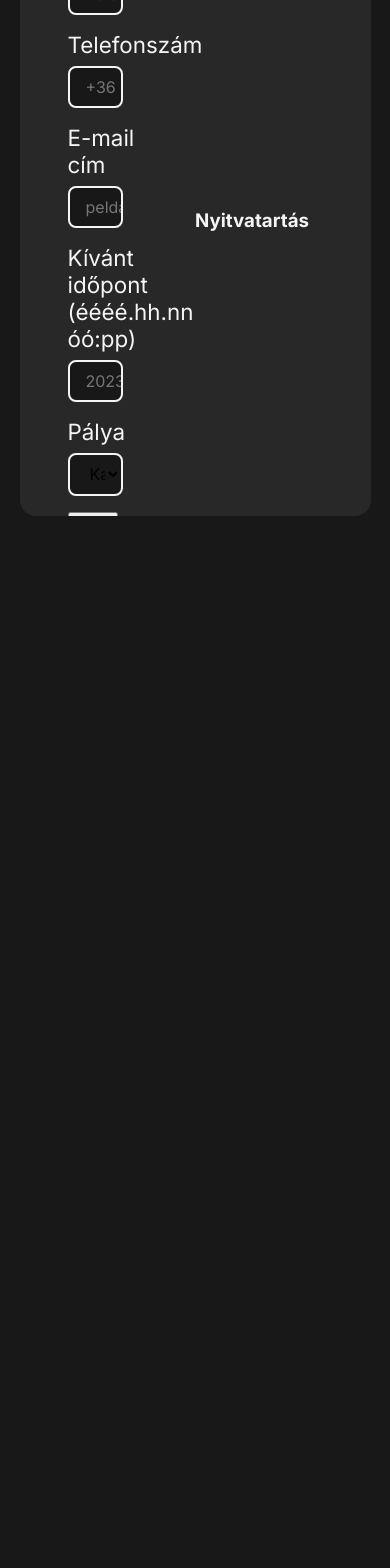
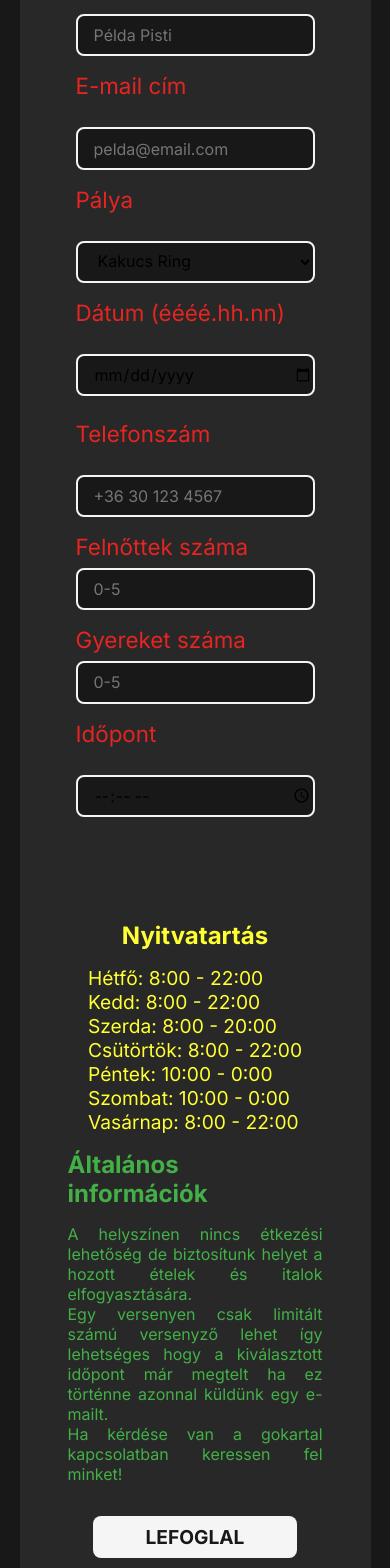
Before and after one commit to Mylan1173/apoapsis-website, a Next.js app: page /foglalas in a window 390 px wide. Shown: the part 280-1848 px from the top of the page. Before the commit the page ends 844 px from the top, so only its background shows below. Built offline with nearby package versions, Linux system fonts and the light colour scheme.

Commit message:
Foglalas 1.0

```diff
--- a/app/SlideImage.jsx
+++ b/app/SlideImage.jsx
@@ -1,4 +1,4 @@
-"use client"
+/* "use client"
 
 import Image from 'next/image'
 import { useState, useEffect, useRef } from 'react'
@@ -20,6 +20,6 @@ export default function SlideImage({ style, src }) {
     })
 
     return (
-        <Image src={src} className={style} ref={image} style={{ transform: [`translateX(${-image.width * })`] }} />
+        <Image src={src} className={style} ref={image} style={{ transform: [`translateX(${-image.width})`] }} />
     )
-}
+} */
--- a/app/foglalas/fogalalas.module.css
+++ b/app/foglalas/fogalalas.module.css
@@ -1,7 +1,7 @@
 .title {
   margin-top: 12vh;
   text-align: center;
-  font-size: 2.5rem;
+  font-size: 2rem;
   color: whitesmoke;
   margin-bottom: 2rem;
 }
@@ -20,7 +20,28 @@
 }
 
 .left {
-  width: 50%;
+  width: 60%;
+  display: flex;
+  flex-direction: row;
+  justify-content: center;
+  align-items: flex-start;
+  padding: 3rem;
+  gap: 1rem;
+  color: var(--mario);
+}
+
+.col1 {
+  width: 60%;
+  display: flex;
+  flex-direction: column;
+  justify-content: center;
+  align-items: flex-start;
+  padding: 3rem;
+  gap: 1rem;
+}
+
+.col2 {
+  width: 40%;
   display: flex;
   flex-direction: column;
   justify-content: center;
@@ -31,7 +52,7 @@
 
 .left input,
 .left select {
-  width: 70%;
+  width: 100%;
   height: 5vh;
   border-radius: 0.5rem;
   border: 2px solid whitesmoke;
@@ -53,7 +74,7 @@
   caret-color: var(--mario);
 }
 
-.left > div {
+.left div {
   display: flex;
   flex-direction: column;
   width: 100%;
@@ -64,9 +85,158 @@
   margin-bottom: 0.5rem;
 }
 
-.left > button {
+.right {
+  width: 40%;
+  display: flex;
+  flex-direction: column;
+  justify-content: center;
+  align-items: flex-start;
+  gap: 1rem;
+  margin-right: 3rem;
+  padding-right: 3rem;
 }
 
-.right {
-  width: 50%;
+.right > .buttonbox {
+  width: 70%;
+  display: grid;
+  place-items: center;
+  margin-left: auto;
+  margin-right: auto;
 }
+
+.right button {
+  background-color: whitesmoke;
+  color: var(--bg);
+  border: none;
+  border-radius: 0.5rem;
+  height: 5vh;
+  width: 60%;
+  font-size: 1.2rem;
+  text-transform: uppercase;
+  font-weight: 700;
+  font-family: "inter";
+  margin-top: 1rem;
+  transition: 100ms all ease-in-out;
+}
+
+@media (hover: hover) {
+  .right button:is(:hover, :active) {
+    transform: scale(105%);
+    cursor: pointer;
+  }
+}
+
+.right h3 {
+  font-size: 1.5rem;
+  font-weight: 700;
+}
+
+.right > ul {
+  list-style: none;
+  font-size: 1.2rem;
+}
+
+.right > p {
+  text-align: justify;
+}
+
+@media screen and (max-width: 1500px) {
+  .form {
+    width: 90%;
+    height: fit-content;
+    background-color: var(--tiregray);
+    margin-left: auto;
+    margin-right: auto;
+    margin-bottom: 5vw;
+    border-radius: 1rem;
+    display: flex;
+    flex-direction: column;
+    justify-content: center;
+    align-items: center;
+  }
+
+  .left {
+    width: 100%;
+  }
+
+  .right {
+    width: 100%;
+    gap: 1rem;
+    margin: 3rem;
+    padding: 6rem;
+    padding-top: 0;
+    margin-bottom: 0;
+  }
+}
+
+@media screen and (max-width: 850px) {
+  .title {
+    font-size: min(7vw, 2rem);
+  }
+
+  .left {
+    width: 100%;
+    display: flex;
+    flex-direction: column;
+    justify-content: center;
+    align-items: flex-start;
+    color: var(--mario);
+  }
+  .col1 {
+    width: 100%;
+    display: flex;
+    flex-direction: column;
+    justify-content: center;
+    align-items: flex-start;
+    padding: 0.5rem;
+    padding-bottom: 0;
+    gap: 1rem;
+  }
+
+  .col2 {
+    width: 100%;
+    display: flex;
+    flex-direction: column;
+    justify-content: center;
+    align-items: flex-start;
+    padding: 0.5rem;
+    gap: 1rem;
+  }
+
+  .right {
+    width: 100%;
+    display: flex;
+    flex-direction: column;
+    justify-content: center;
+    align-items: center;
+    gap: 1rem;
+    margin: 0rem;
+    padding: 3rem;
+  }
+  .right > .buttonbox {
+    width: 100%;
+    display: grid;
+    place-items: center;
+    margin-left: auto;
+    margin-right: auto;
+  }
+
+  .right button {
+    background-color: whitesmoke;
+    color: var(--bg);
+    border: none;
+    border-radius: 0.5rem;
+    height: 5vh;
+    width: 80%;
+    font-size: 1.2rem;
+    text-transform: uppercase;
+    font-weight: 700;
+    font-family: "inter";
+    margin-top: 1rem;
+    transition: 100ms all ease-in-out;
+  }
+
+  .right button:active {
+    transform: scale(85%);
+  }
+}
--- a/app/foglalas/page.jsx
+++ b/app/foglalas/page.jsx
@@ -13,27 +13,21 @@ export default function Fogalalas() {
             <section className={styles.title}>
                 <h1>Foglalás</h1>
             </section>
-            <div className={styles.form}>
+            <form className={styles.form}>
 
                 <div className={styles.left}>
+                    <div className={styles.col1}>
                         <div>
-                        <label htmlFor="name">Foglaló neve</label>
+                            <label htmlFor="name">Foglaló neve</label><br />
                             <input type="text" name="name" placeholder="Példa Pisti" />
                         </div>
+
                         <div>
-                        <label htmlFor="tel">Telefonszám</label>
-                        <input type="tel" name="tel" placeholder="+36 30 123 4567" />
-                    </div>
-                    <div>
-                        <label htmlFor="email">E-mail cím</label>
+                            <label htmlFor="email">E-mail cím</label><br />
                             <input type="email" name="email" placeholder="pelda@email.com" />
                         </div>
                         <div>
-                        <label htmlFor="date">Kívánt időpont (éééé.hh.nn óó:pp)</label>
-                        <input type="datetime" name="date" placeholder="2023.05.05 18:00" />
-                    </div>
-                    <div>
-                        <label htmlFor="pg">Pálya</label>
+                            <label htmlFor="pg">Pálya</label><br />
                             <select name="pg">
                                 <option>Kakucs Ring</option>
                                 <option>Hungaroring GoKart Center</option>
@@ -41,13 +35,68 @@ export default function Fogalalas() {
                                 <option>SpeedKart GoKart Pálya</option>
                             </select>
                         </div>
+                        <div>
+                            <label htmlFor="date">Dátum (éééé.hh.nn)</label><br />
+                            <input type="date" name="date" placeholder="2023.05.05 18:00" min="2023-01-01" />
+                        </div>
+                    </div>
+                    <div className={styles.col2}>
+                        <div>
+                            <label htmlFor="tel">Telefonszám</label><br />
+                            <input type="tel" name="tel" placeholder="+36 30 123 4567" />
+                        </div>
+                        <div>
+                            <label htmlFor="adults">Felnőttek száma</label>
+                            <input type="number" name="adults" placeholder="0-5" min={0} max={5} />
+                        </div>
+                        <div>
+                            <label htmlFor="children">Gyereket száma</label>
+                            <input type="number" name="children" placeholder="0-5" min={0} max={5} />
+                        </div>
+                        <div>
+                            <label htmlFor="time">Időpont</label><br />
+                            <input type="time" name="time" min="08:00" max="0:00" />
+                        </div>
+                    </div>
 
-                    <button>Lefoglal</button>
                 </div>
                 <div className={styles.right}>
-                    <h3>Nyitvatartás</h3>
+                    <h3 style={{ color: "var(--wario)" }}>Nyitvatartás</h3>
+                    <ul style={{ color: "var(--wario)" }}>
+                        <li>
+                            Hétfő:     8:00 - 22:00
+                        </li>
+                        <li>
+                            Kedd:      8:00 - 22:00
+                        </li>
+                        <li>
+                            Szerda:    8:00 - 20:00
+                        </li>
+                        <li>
+                            Csütörtök: 8:00 - 22:00
+                        </li>
+                        <li>
+                            Péntek:    10:00 - 0:00
+                        </li>
+                        <li>
+                            Szombat:   10:00 - 0:00
+                        </li>
+                        <li>
+                            Vasárnap:  8:00 - 22:00
+                        </li>
+                    </ul>
+                    <h3 style={{ color: "var(--luigi)" }}>Általános információk</h3>
+                    <p style={{ color: "var(--luigi)" }}>
+                        A helyszínen nincs étkezési lehetőség de biztosítunk helyet a hozott ételek és italok elfogyasztására. <br />
+                        Egy versenyen csak limitált számú versenyző lehet így lehetséges hogy a kiválasztott időpont már megtelt ha ez történne azonnal küldünk egy e-mailt. <br />
+                        Ha kérdése van a gokartal kapcsolatban keressen fel minket!
+                    </p>
+                    <div className={styles.buttonbox}>
+                        <button type="reset">Lefoglal</button>
                     </div>
-            </div >
+                </div>
+
+            </form >
 
         </main >
     )
```
Also changed, not shown: app/globals.css (+0 -42 lines). Lines whose indentation alone changed are shown as unchanged.
